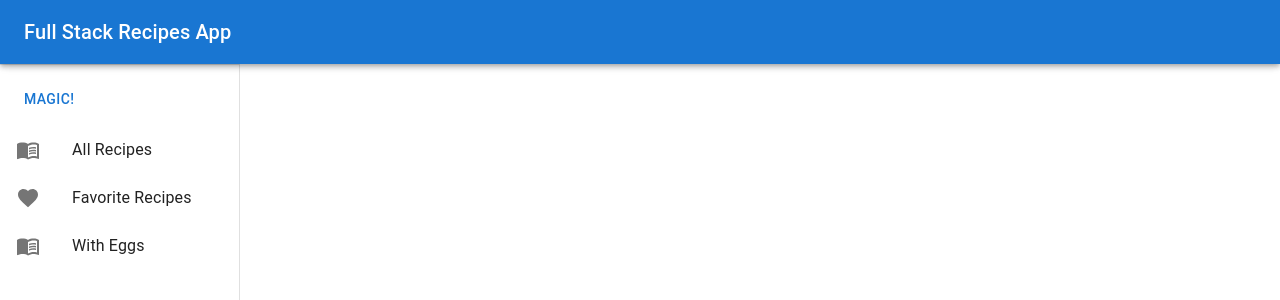
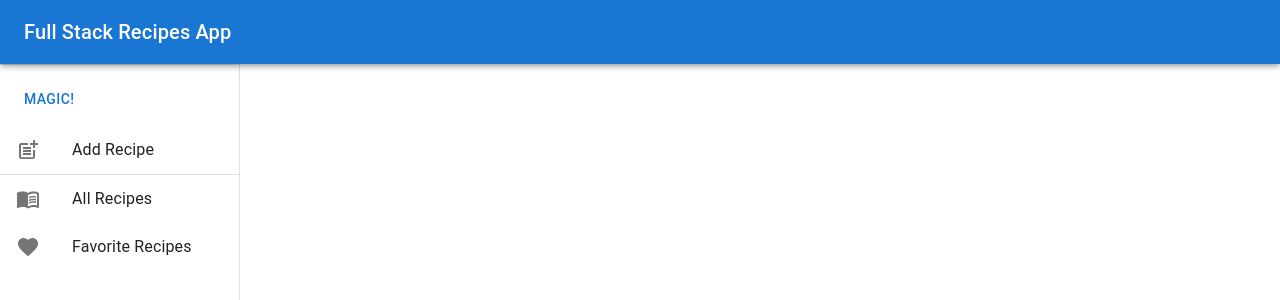
Before and after one commit to Zenb0t/fullstack-recipe-app, a React (Create React App) app in the folder frontend-recipes/: page / in a window 1280 px wide. Shown: the top 300 px of the page. Built offline with nearby package versions, Linux system fonts and the light colour scheme.

Commit message:
minor refactor - breakdown into smaller components

```diff
--- a/frontend-recipes/src/app/sideMenuDrawer.tsx
+++ b/frontend-recipes/src/app/sideMenuDrawer.tsx
@@ -1,5 +1,6 @@
 import { AppBar, Box, CssBaseline, Divider, Drawer, IconButton, List, ListItem, ListItemButton, ListItemIcon, ListItemText, Toolbar, Typography } from "@mui/material";
 import MenuBookIcon from '@mui/icons-material/MenuBook';
+import PostAddIcon from '@mui/icons-material/PostAdd';
 import MenuIcon from '@mui/icons-material/Menu';
 import FavoriteIcon from '@mui/icons-material/Favorite';
 import React from "react";
@@ -16,15 +17,21 @@ export default function SideDrawer() {
     };
 
 
-
-    const drawer = (
-        <div>
+//TODO: Breakdown into smaller components
+    const drawerContent = (<div>
         <Toolbar />
         <Divider />
         <List>
             <ListItem >
                 <MagicButton />
             </ListItem>
+            <ListItemButton component={NavLink} to={'/add-recipe'} >
+                <ListItemIcon>
+                    <PostAddIcon />
+                </ListItemIcon>
+                <ListItemText primary="Add Recipe" />
+            </ListItemButton>
+            <Divider />
             <ListItemButton component={NavLink} to={'/allrecipes'} >
                 <ListItemIcon>
                     <MenuBookIcon />
@@ -37,14 +44,6 @@ export default function SideDrawer() {
                 </ListItemIcon>
                 <ListItemText primary="Favorite Recipes" />
             </ListItemButton>
-                {['With Eggs'].map((text) => (
-                    <ListItem button key={text}>
-                        <ListItemIcon>
-                            <MenuBookIcon />
-                        </ListItemIcon>
-                        <ListItemText primary={text} />
-                    </ListItem>
-                ))}
         </List>
     </div>);
 
@@ -70,36 +69,24 @@ export default function SideDrawer() {
                     </Typography>
                 </Toolbar>
             </AppBar>
-            <Box
-                component="nav"
+            <Box component="nav" aria-label="recipebook navigation"
                 sx={{ width: { sm: drawerWidth }, flexShrink: { sm: 0 } }}
-                aria-label="mailbox folders"
             >
-
                 <Drawer
-                    variant="temporary"
-                    open={mobileOpen}
+                    variant="temporary" open={mobileOpen}
                     onClose={handleDrawerToggle}
-                    ModalProps={{
-                        keepMounted: true, // Better open performance on mobile.
-                    }}
-                    sx={{
-                        display: { xs: 'block', sm: 'none' },
+                    ModalProps={{ keepMounted: true }}
+                    sx={{ display: { xs: 'block', sm: 'none' }, '& .MuiDrawer-paper': { boxSizing: 'border-box', width: drawerWidth }, }}
+                >
+                    {drawerContent}
+                </Drawer>
+                <Drawer open variant="permanent" sx={{
+                    display: { xs: 'none', sm: 'block' },
                     '& .MuiDrawer-paper': { boxSizing: 'border-box', width: drawerWidth },
                 }}
                 >
-                    {drawer}
-                </Drawer>
-                <Drawer
-                    variant="permanent"
-                    sx={{
-                        display: { xs: 'none', sm: 'block' },
-                        '& .MuiDrawer-paper': { boxSizing: 'border-box', width: drawerWidth },
-                    }}
-                    open
-                >
-                    {drawer}
+                    {drawerContent}
                 </Drawer>
             </Box>
-        </Box>);
+        </Box >);
 }
```
Lines whose indentation alone changed are shown as unchanged.
